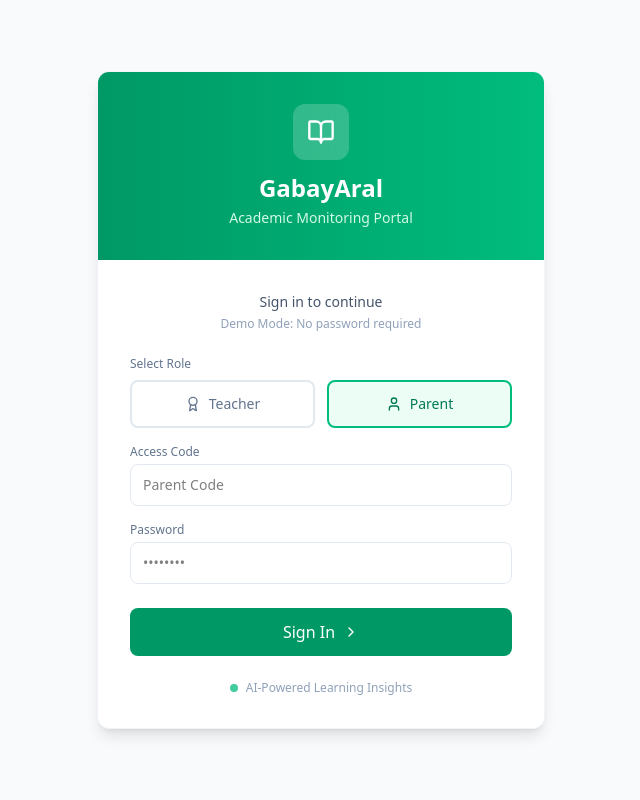
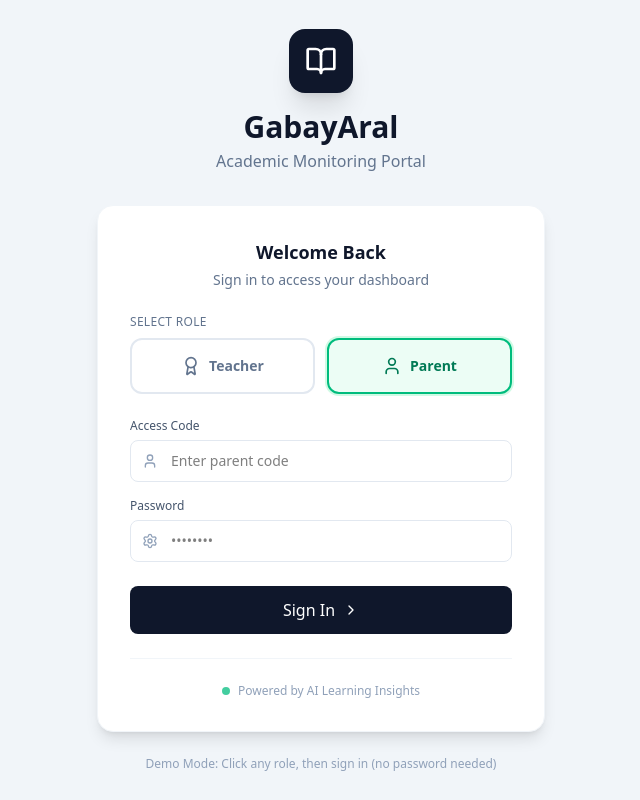
Before and after one commit to raejohnacarandang/gabayaral2, a React (Vite) app: page / in a window 1280 px wide. Shown: the whole page, without its empty margins (319-959 px from the left). Built offline with nearby package versions, Linux system fonts and the light colour scheme.

Commit message:
Professional login page with aesthetics

```diff
--- a/src/App.tsx
+++ b/src/App.tsx
@@ -504,85 +504,108 @@ const handleAddGrade = (newGrade: GradeEntry) => {
 
 if (!isAuthenticated) {
     return (
-      <div className="min-h-screen bg-slate-50 flex items-center justify-center p-6 font-sans">
+      <div className="min-h-screen bg-slate-100 flex items-center justify-center p-4 font-sans">
         <motion.div
           initial={{ opacity: 0, y: 20 }}
           animate={{ opacity: 1, y: 0 }}
-          className="w-full max-w-md bg-white rounded-xl shadow-lg border border-slate-100 overflow-hidden"
+          className="w-full max-w-md"
         >
-          <div className="bg-gradient-to-r from-emerald-600 to-emerald-500 p-8 text-center">
-            <div className="w-14 h-14 bg-white/20 rounded-xl flex items-center justify-center mx-auto mb-3 backdrop-blur-sm">
-              <BookOpen className="text-white w-7 h-7" />
+          {/* Logo Section */}
+          <div className="text-center mb-8">
+            <div className="inline-flex items-center justify-center w-16 h-16 bg-slate-900 rounded-2xl shadow-xl mb-4">
+              <BookOpen className="text-white w-8 h-8" />
             </div>
-            <h1 className="text-2xl font-bold text-white">GabayAral</h1>
-            <p className="text-emerald-100 text-sm mt-1">Academic Monitoring Portal</p>
+            <h1 className="text-3xl font-bold text-slate-900">GabayAral</h1>
+            <p className="text-slate-500 mt-1">Academic Monitoring Portal</p>
           </div>
 
-          <div className="p-8">
+          {/* Login Card */}
+          <div className="bg-white rounded-2xl shadow-lg border border-slate-100 overflow-hidden">
+            <div className="p-6 sm:p-8">
               <div className="text-center mb-6">
-              <p className="text-sm font-medium text-slate-600">Sign in to continue</p>
-              <p className="text-xs text-slate-400 mt-1">Demo Mode: No password required</p>
+                <h2 className="text-lg font-semibold text-slate-900">Welcome Back</h2>
+                <p className="text-sm text-slate-500 mt-1">Sign in to access your dashboard</p>
               </div>
 
-            <div className="space-y-4">
-              <div>
-                <p className="text-xs font-medium text-slate-500 mb-2">Select Role</p>
+              {/* Role Selection */}
+              <div className="mb-6">
+                <p className="text-xs font-medium text-slate-500 mb-2 uppercase tracking-wide">Select Role</p>
                 <div className="grid grid-cols-2 gap-3">
                   <button
                     onClick={() => setRole('teacher')}
                     className={cn(
-                      "flex items-center justify-center gap-2 p-3 rounded-lg border-2 transition-all",
-                      role === 'teacher' ? "border-emerald-500 bg-emerald-50 text-emerald-700" : "border-slate-200 text-slate-500 hover:border-slate-300"
+                      "flex items-center justify-center gap-2 p-4 rounded-xl border-2 transition-all duration-200",
+                      role === 'teacher' ? "border-emerald-500 bg-emerald-50 text-emerald-700 ring-2 ring-emerald-100" : "border-slate-200 text-slate-500 hover:border-slate-300 hover:bg-slate-50"
                     )}
                   >
-                    <Award className="w-4 h-4" />
-                    <span className="text-sm font-medium">Teacher</span>
+                    <Award className="w-5 h-5" />
+                    <span className="text-sm font-semibold">Teacher</span>
                   </button>
                   <button
                     onClick={() => setRole('parent')}
                     className={cn(
-                      "flex items-center justify-center gap-2 p-3 rounded-lg border-2 transition-all",
-                      role === 'parent' ? "border-emerald-500 bg-emerald-50 text-emerald-700" : "border-slate-200 text-slate-500 hover:border-slate-300"
+                      "flex items-center justify-center gap-2 p-4 rounded-xl border-2 transition-all duration-200",
+                      role === 'parent' ? "border-emerald-500 bg-emerald-50 text-emerald-700 ring-2 ring-emerald-100" : "border-slate-200 text-slate-500 hover:border-slate-300 hover:bg-slate-50"
                     )}
                   >
-                    <User className="w-4 h-4" />
-                    <span className="text-sm font-medium">Parent</span>
+                    <User className="w-5 h-5" />
+                    <span className="text-sm font-semibold">Parent</span>
                   </button>
                 </div>
               </div>
 
+              {/* Form Fields */}
+              <div className="space-y-4">
                 <div>
-                <label className="text-xs font-medium text-slate-500 mb-1 block">Access Code</label>
+                  <label className="text-xs font-medium text-slate-600 mb-1.5 block">{role === 'teacher' ? 'Teacher ID' : 'Access Code'}</label>
+                  <div className="relative">
+                    <div className="absolute inset-y-0 left-3 flex items-center pointer-events-none">
+                      <User className="w-4 h-4 text-slate-400" />
+                    </div>
                     <input
                       type="text"
-                  placeholder={role === 'teacher' ? "Teacher ID" : "Parent Code"}
-                  className="w-full border border-slate-200 rounded-lg py-2.5 px-3 text-sm focus:ring-2 focus:ring-emerald-500 focus:border-transparent outline-none transition-all"
-                />
-              </div>
-
-              <div>
-                <label className="text-xs font-medium text-slate-500 mb-1 block">Password</label>
-                <input
-                  type="password"
-                  placeholder="••••••••"
-                  className="w-full border border-slate-200 rounded-lg py-2.5 px-3 text-sm focus:ring-2 focus:ring-emerald-500 focus:border-transparent outline-none transition-all"
+                      placeholder={role === 'teacher' ? "Enter teacher ID" : "Enter parent code"}
+                      className="w-full border border-slate-200 rounded-lg py-2.5 pl-10 pr-4 text-sm focus:ring-2 focus:ring-emerald-500 focus:border-transparent outline-none transition-all"
                     />
                   </div>
                 </div>
 
+                <div>
+                  <label className="text-xs font-medium text-slate-600 mb-1.5 block">Password</label>
+                  <div className="relative">
+                    <div className="absolute inset-y-0 left-3 flex items-center pointer-events-none">
+                      <Settings className="w-4 h-4 text-slate-400" />
+                    </div>
+                    <input
+                      type="password"
+                      placeholder="••••••••"
+                      className="w-full border border-slate-200 rounded-lg py-2.5 pl-10 pr-4 text-sm focus:ring-2 focus:ring-emerald-500 focus:border-transparent outline-none transition-all"
+                    />
+                  </div>
+                </div>
+              </div>
+
+              {/* Submit Button */}
               <button
                 onClick={() => setIsAuthenticated(true)}
-              className="w-full mt-6 py-3 bg-emerald-600 hover:bg-emerald-700 text-white font-medium rounded-lg transition-all flex items-center justify-center gap-2"
+                className="w-full mt-6 py-3 bg-slate-900 hover:bg-slate-800 text-white font-medium rounded-lg transition-all flex items-center justify-center gap-2 group"
               >
                 <span>Sign In</span>
-              <ChevronRight className="w-4 h-4" />
+                <ChevronRight className="w-4 h-4 group-hover:translate-x-0.5 transition-transform" />
               </button>
 
-            <div className="mt-6 text-center flex items-center justify-center gap-2">
+              {/* Footer */}
+              <div className="mt-6 pt-6 border-t border-slate-100 flex items-center justify-center gap-2">
                  <div className="w-2 h-2 bg-emerald-500 rounded-full animate-pulse"></div>
-               <p className="text-xs text-slate-400">AI-Powered Learning Insights</p>
+                 <p className="text-xs text-slate-400">Powered by AI Learning Insights</p>
               </div>
             </div>
+          </div>
+
+          {/* Demo Hint */}
+          <p className="text-center text-xs text-slate-400 mt-6">
+            Demo Mode: Click any role, then sign in (no password needed)
+          </p>
         </motion.div>
       </div>
     );
```
Lines whose indentation alone changed are shown as unchanged.
